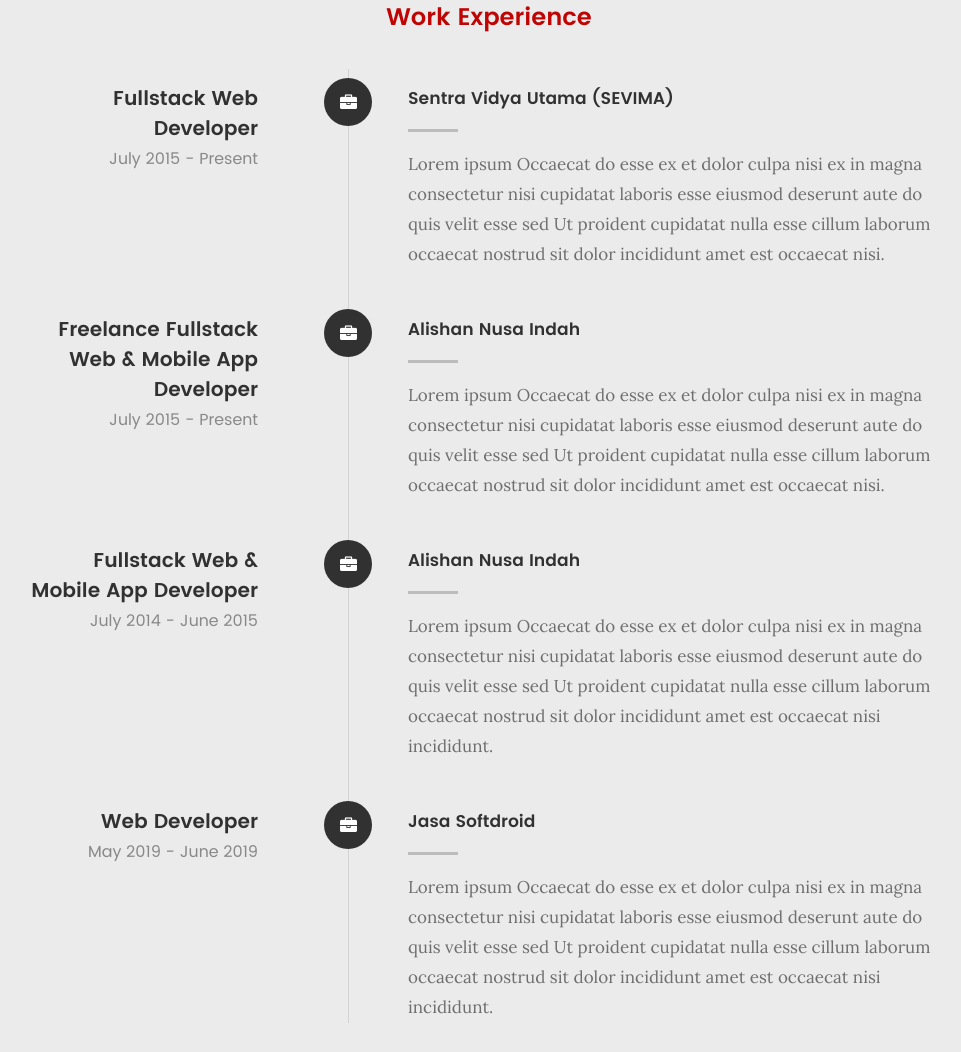
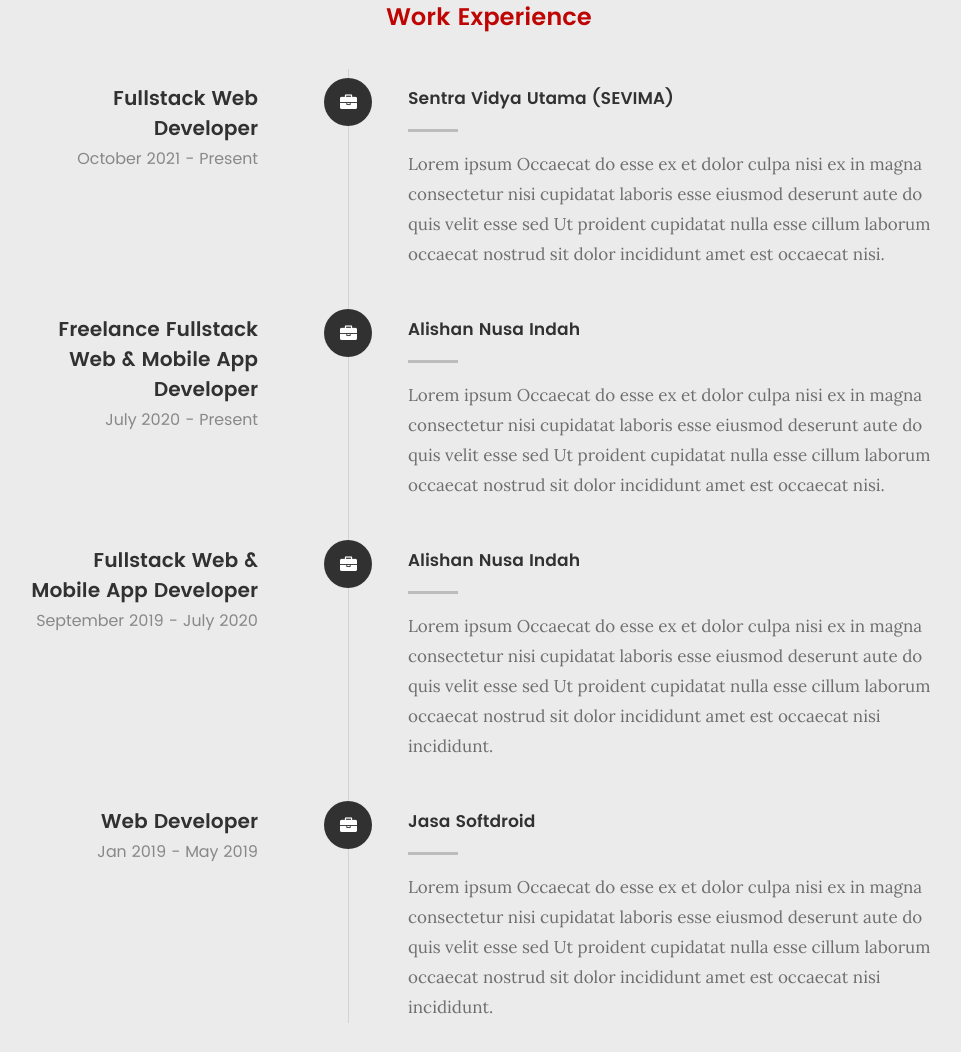
Before and after one commit to yusuffahrizal/yusuffahrizal.github.io, a plain HTML site: page index.html in a window 1280 px wide. Shown: the part 2548-3600 px from the top of the page, without its empty margins (151-1112 px from the left). Drawn offline with Linux system fonts and the light colour scheme; files whose address does not match are found by name.

Commit message:
change year

```diff
--- a/index.html
+++ b/index.html
@@ -265,7 +265,7 @@
 
               <div class="timeline-header">
                 <h3>Fullstack Web Developer</h3>
-                <p>July 2015 - Present</p>
+                <p>October 2021 - Present</p>
               </div>
 
               <div class="timeline-content">
@@ -288,7 +288,7 @@
 
               <div class="timeline-header">
                 <h3>Freelance Fullstack Web & Mobile App Developer</h3>
-                <p>July 2015 - Present</p>
+                <p>July 2020 - Present</p>
               </div>
 
               <div class="timeline-content">
@@ -311,7 +311,7 @@
 
               <div class="timeline-header">
                 <h3>Fullstack Web & Mobile App Developer</h3>
-                <p>July 2014 - June 2015</p>
+                <p>September 2019 - July 2020</p>
               </div>
 
               <div class="timeline-content">
@@ -334,7 +334,7 @@
 
               <div class="timeline-header">
                 <h3>Web Developer</h3>
-                <p>May 2019 - June 2019</p>
+                <p>Jan 2019 - May 2019</p>
               </div>
 
               <div class="timeline-content">
```
